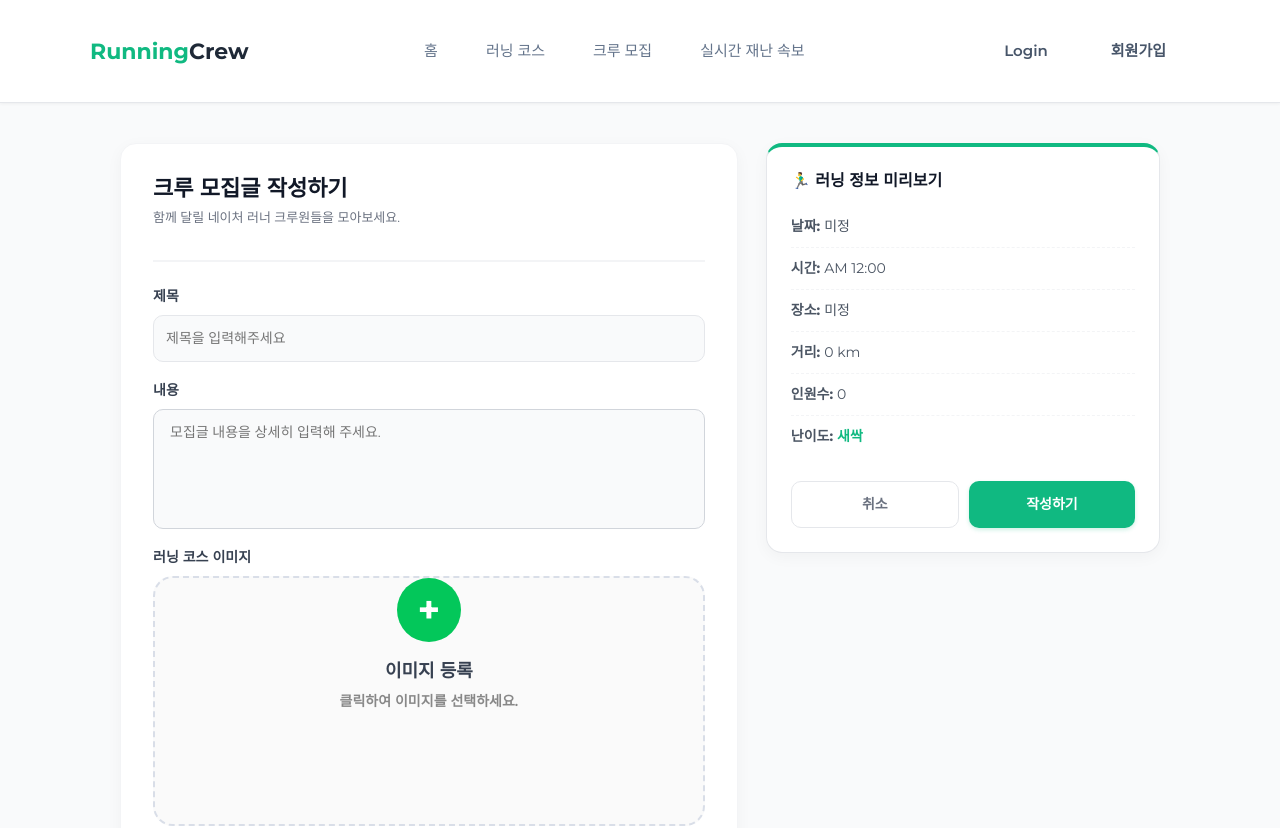
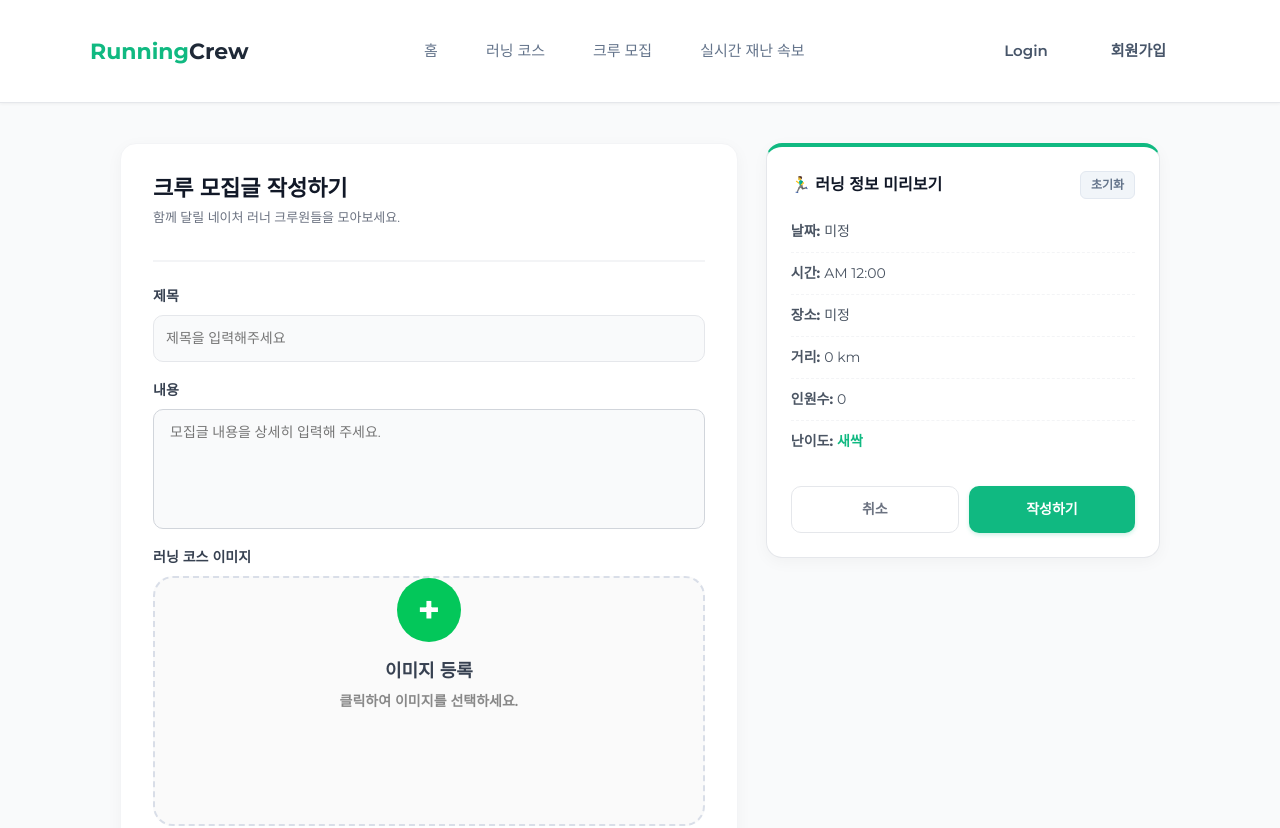
Before and after one commit to axioe/RunningCREW, a React (Vite) app in the folder front_end/: page /write in a window 1280 px wide. Shown: the top 828 px of the page. Built offline with nearby package versions, Linux system fonts and the light colour scheme.

Commit message:
post 부분 경로 수정 및 초기화 버튼 생성

```diff
--- a/front_end/src/components/Post.jsx
+++ b/front_end/src/components/Post.jsx
@@ -1,7 +1,7 @@
 import React, { useEffect, useState } from "react";
 import { useNavigate } from "react-router-dom";
-import "../css/Post.css"; // Post.css 경로 매칭
-import Header from "./common/Header"; // 프로젝트 공통 상단 GNB 헤더
+import "../css/Post.css";
+import Header from "./common/Header";
 import useAuthStore from "./common/useAuthStore";
 import api from "../js/api";
 import CourseModal from "./CourseModal";
@@ -50,11 +50,34 @@ const Post = () => {
   const handleMapClick = () => {};
   // 취소 버튼 클릭 핸들러
   const handleCancel = () => {
-    if (
-      window.confirm("작성 중인 내용이 저장되지 않습니다. 취소하시겠습니까?")
-    ) {
-      navigate("/write");
+    if (window.confirm("작성 중인 내용이 저장되지 않습니다. 취소하시겠습니까?")) {
+      navigate("/crew");
     }
+  };
+
+  // 초기화 핸들러
+  const handleReset = () => {
+    if (!window.confirm("입력한 모든 내용을 초기화하시겠습니까?")) return;
+    setTitle("");
+    setContent("");
+    setDate("");
+    setTimeNum("12:00");
+    setAmpm("AM");
+    setLocation("");
+    setDifficulty("새싹");
+    setAddress("");
+    setLatitude(0.0);
+    setLongitude(0.0);
+    setFacilityInfo("");
+    setDistance(0.0);
+    setMvmFclty(false);
+    setCnvnncFclty(false);
+    setCltrFclty(false);
+    setMemberPeople(0);
+    setImage(null);
+    setPreview("");
+    const fileInput = document.getElementById("imageUpload");
+    if (fileInput) fileInput.value = "";
   };
 
   function toLocalDateTime(date, time, ampm) {
@@ -117,6 +140,7 @@ const Post = () => {
       //console.log("crew_id = " + crew_id);
       uploadImage(course_id);
       alert("작성 성공");
+      navigate("/crew");
     } catch (e) {
       console.error(e);
       alert("작성 실패");
@@ -476,7 +500,25 @@ const Post = () => {
         {/* [우측 구역] 실시간 미리보기 & 액션 제어 사이드 바 */}
         <div className="form-right-sidebar">
           <div className="summary-box sticky-box">
-            <h3>🏃‍♂️ 러닝 정보 미리보기</h3>
+            <div style={{ display: "flex", justifyContent: "space-between", alignItems: "center", marginBottom: "12px" }}>
+              <h3 style={{ margin: 0 }}>🏃‍♂️ 러닝 정보 미리보기</h3>
+              <button
+                type="button"
+                onClick={handleReset}
+                style={{
+                  fontSize: "12px",
+                  padding: "4px 10px",
+                  backgroundColor: "#f1f5f9",
+                  color: "#64748b",
+                  border: "1px solid #e2e8f0",
+                  borderRadius: "6px",
+                  cursor: "pointer",
+                  fontWeight: "600",
+                }}
+              >
+                초기화
+              </button>
+            </div>
             <ul>
               <li>
                 <strong>날짜: </strong> {date || "미정"}
```
